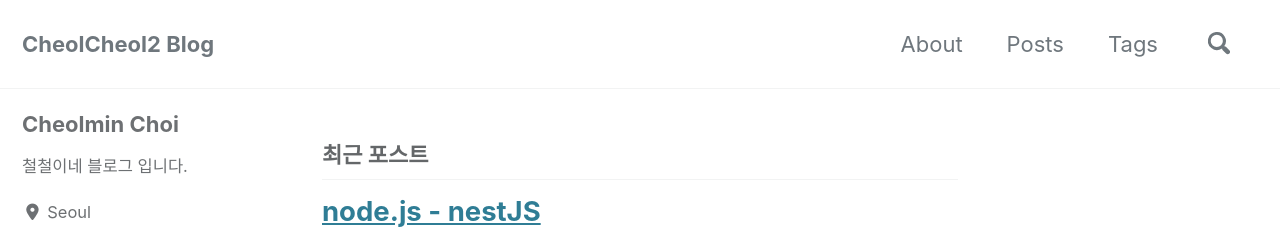
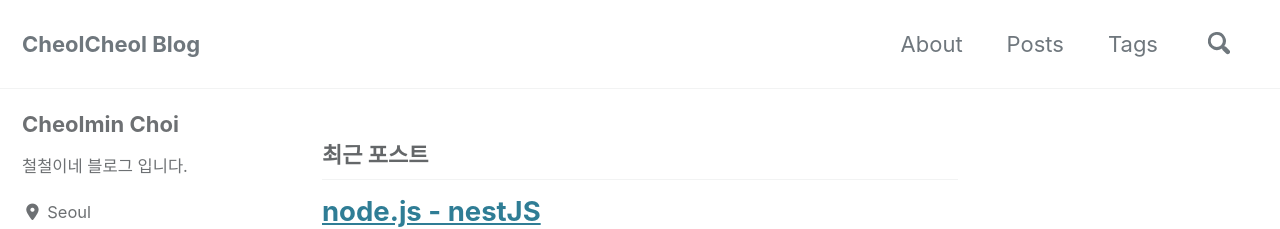
Before and after one commit to zlcjfalsvk/zlcjfalsvk.github.io, a Jekyll site: the page built from index.html, in a window 1280 px wide. Shown: the top 229 px of the page. Built offline with Jekyll 4.4.1, drawn with Linux system fonts in a browser that asks for light colours; cached includes are drawn as plain includes; nearby versions of some CDN libraries; the list of posts is cut into pages by our own code.

Commit message:
modify - blog name

```diff
--- a/_config.yml
+++ b/_config.yml
@@ -16,7 +16,7 @@ minimal_mistakes_skin    : "default" # "air", "aqua", "contrast", "dark", "dirt"
 
 # Site Settings
 locale                   : "ko"
-title                    : "CheolCheol2 Blog"
+title                    : "CheolCheol Blog"
 title_separator          : "-"
 subtitle                 : # site tagline that appears below site title in masthead
 name                     : "Cheolmin Choi"
```
